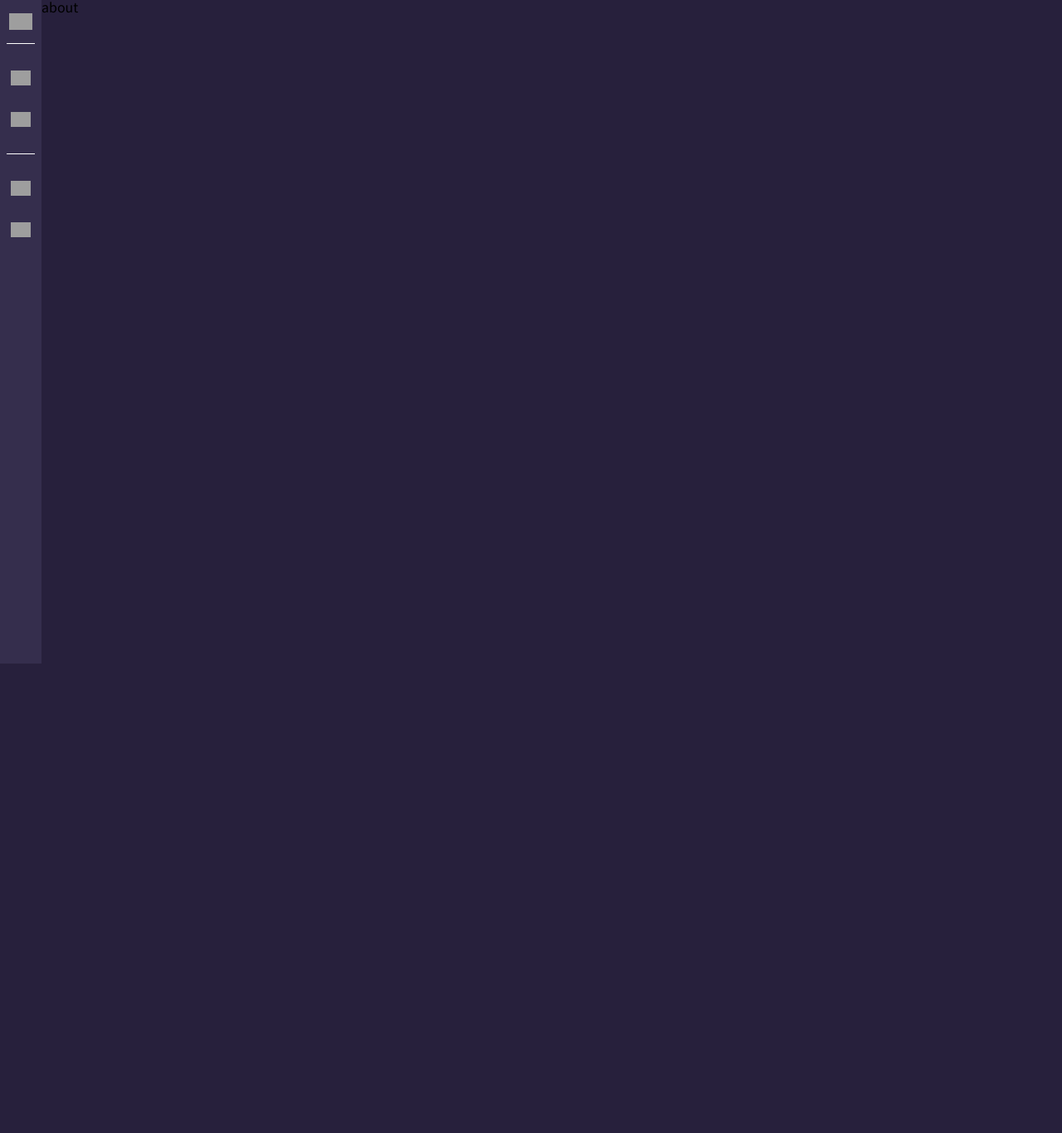
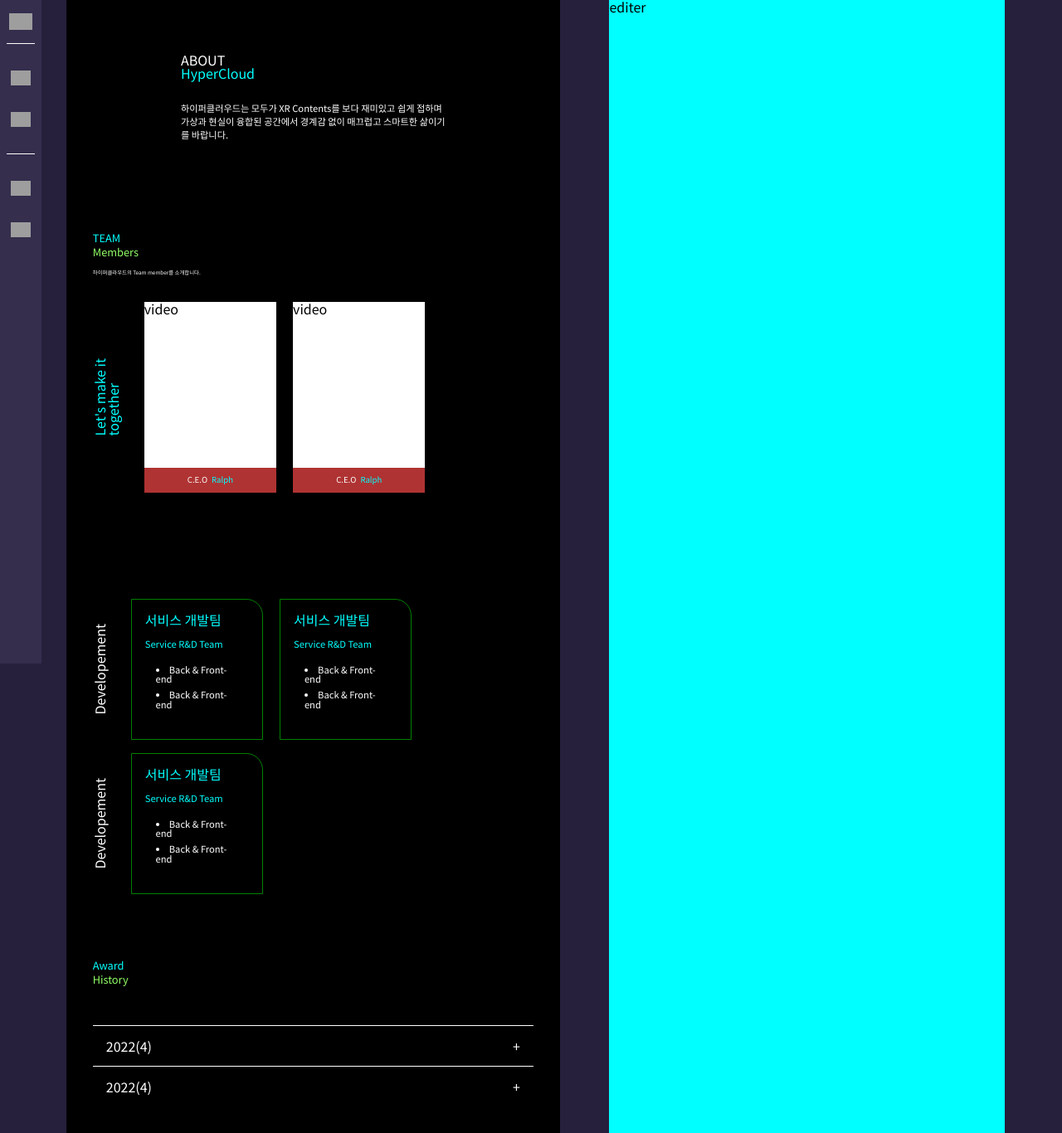
Before and after one commit to Goohyun3436/project-hyper-cloud, a React (Vite) app: page /about in a window 1280 px wide. Shown: the whole page at 83% size. Before the commit the page ends 800 px from the top, so only its background shows below. Built offline with nearby package versions, Linux system fonts and the light colour scheme; grey boxes are pictures that could not be loaded.

Commit message:
Add: preview 존 레이아웃 완성

```diff
--- a/src/components/Auth/AuthWrapper.jsx
+++ b/src/components/Auth/AuthWrapper.jsx
@@ -26,15 +26,12 @@
   top: 50%;
   left: 50%;
   transform: translate(-50%, -50%);
-  width: 80%;
+  min-width: 300px;
   max-width: 500px;
-  margin-left: 28px;
   border-radius: 15px;
 
   ${media.phone`
     min-width: 260px;
-    margin: 0;
-    margin-top: 40px;
   `}
 `;
 
@@ -60,7 +57,7 @@
 const Logo = styled(Link)`
   color: white;
   font-family: 'Rajdhani';
-  font-size: 2.4rem;
+  font-size: 2rem;
   letter-spacing: 5px;
   text-decoration: none;
 
--- a/src/components/Header/Header.jsx
+++ b/src/components/Header/Header.jsx
@@ -43,7 +43,8 @@
 
   useEffect(() => {
     setIsOpenDetailSnb(false);
-    if (location.pathname === '/') setIsContentIconMenu([false, false, false]);
+    if (location.pathname === '/' || location.pathname === '/auth/login')
+      setIsContentIconMenu([false, false, false]);
   }, [location]);
 
   return (
--- a/src/components/PagePositioner.jsx
+++ b/src/components/PagePositioner.jsx
@@ -8,10 +8,17 @@
 export default PagePositioner;
 
 const Wrapper = styled.div`
+  position: absolute;
+  top: 0;
+  width: 93%;
+  height: auto;
+  /* background-color: white; */
   margin: 0;
   margin-left: 50px;
 
   ${media.phone`
+    width: 100%;
+    height: 93%;
     margin: 0;
     margin-top: 40px;
   `}
--- /dev/null
+++ b/src/components/Preview/PreviewAbout.jsx
@@ -0,0 +1,233 @@
+import styled from 'styled-components';
+
+const PreviewAbout = () => {
+  return (
+    <Wrapper>
+      <MainTitleBox>
+        <BigTitle className='title'>
+          <p>ABOUT</p>
+          <p className='aqua-text'>HyperCloud</p>
+        </BigTitle>
+        <span>
+          하이퍼클러우드는 모두가 XR Contents를 보다 재미있고 쉽게 접하며 가상과 현실이 융합된
+          공간에서 경계감 없이 매끄럽고 스마트한 삶이기를 바랍니다.
+        </span>
+      </MainTitleBox>
+      <TemaVideoBox>
+        <div className='content-title'>
+          <SmallTitle className='title'>
+            <p className='aqua-text'>TEAM</p>
+            <p className='green-text'>Members</p>
+          </SmallTitle>
+          <span>하이퍼클라우드의 Team member를 소개합니다.</span>
+        </div>
+        <div className='merber-video-wrap'>
+          <div className='rotation-text aqua-text'>
+            Let's make it
+            <br />
+            together
+          </div>
+          <div className='video-card'>
+            <div className='video'>video</div>
+            <p className='merber-name'>
+              <span>C.E.O</span>Ralph
+            </p>
+          </div>
+          <div className='video-card'>
+            <div className='video'>video</div>
+            <p className='merber-name'>
+              <span>C.E.O</span>Ralph
+            </p>
+          </div>
+        </div>
+      </TemaVideoBox>
+      <TeamInfoBox>
+        <div className='developement-wrap'>
+          <div className='rotation-text'>Developement</div>
+          <div className='text-card'>
+            <span className='aqua-text title'>서비스 개발팀</span>
+            <span className='aqua-text sub-title'>Service R&D Team</span>
+            <ul>
+              <li>Back & Front-end</li>
+              <li>Back & Front-end</li>
+            </ul>
+          </div>
+          <div className='text-card'>
+            <span className='aqua-text title'>서비스 개발팀</span>
+            <span className='aqua-text sub-title'>Service R&D Team</span>
+            <ul>
+              <li>Back & Front-end</li>
+              <li>Back & Front-end</li>
+            </ul>
+          </div>
+        </div>
+        <div className='businessplan-wrap'>
+          <div className='rotation-text'>Developement</div>
+          <div className='text-card'>
+            <span className='aqua-text title'>서비스 개발팀</span>
+            <span className='aqua-text sub-title'>Service R&D Team</span>
+            <ul>
+              <li>Back & Front-end</li>
+              <li>Back & Front-end</li>
+            </ul>
+          </div>
+        </div>
+      </TeamInfoBox>
+      <HistoryBox>
+        <SmallTitle className='title'>
+          <p className='aqua-text'>Award</p>
+          <p className='green-text'>History</p>
+        </SmallTitle>
+        <div className='history-list'>
+          <div className='history-card'>
+            <span>2022(4)</span>
+            <div>+</div>
+          </div>
+          <div className='history-card'>
+            <span>2022(4)</span>
+            <div>+</div>
+          </div>
+        </div>
+      </HistoryBox>
+    </Wrapper>
+  );
+};
+
+export default PreviewAbout;
+
+const HistoryBox = styled.div`
+  margin-top: 5rem;
+  .history-list {
+    margin-top: 3rem;
+    .history-card {
+      display: flex;
+      justify-content: space-between;
+      padding: 1rem;
+      border-top: 1px solid white;
+    }
+  }
+`;
+
+const Wrapper = styled.div`
+  display: flex;
+  flex-direction: column;
+  padding: 2rem;
+  background-color: black;
+  color: white;
+
+  .aqua-text {
+    color: aqua;
+  }
+  .green-text {
+    color: #91ff65;
+  }
+
+  .content-title {
+    span {
+      font-size: 0.4rem;
+    }
+  }
+
+  .rotation-text {
+    writing-mode: vertical-rl;
+    transform: rotate(180deg);
+    margin-right: 30px;
+  }
+`;
+
+const BigTitle = styled.div`
+  p {
+    font-size: 1rem;
+  }
+  margin-bottom: 1.5rem;
+`;
+
+const SmallTitle = styled.div`
+  p {
+    margin-bottom: 0.3rem;
+    font-size: 0.8rem;
+  }
+`;
+
+const MainTitleBox = styled.div`
+  width: 60%;
+  margin: 2rem auto;
+
+  span {
+    width: 50%;
+    font-size: 0.7rem;
+  }
+`;
+
+const TemaVideoBox = styled.div`
+  margin-top: 5rem;
+
+  .merber-video-wrap {
+    display: flex;
+    align-items: center;
+    justify-content: start;
+    margin: 2rem 0;
+
+    .video-card {
+      display: flex;
+      flex-direction: column;
+      justify-content: center;
+      width: 30%;
+      margin-right: 20px;
+      background-color: #b03333;
+
+      .video {
+        width: 100%;
+        height: 200px;
+        background-color: white;
+        color: black;
+      }
+      .merber-name {
+        margin: 10px auto;
+        font-size: 0.6rem;
+        color: aqua;
+        span {
+          color: white;
+          margin-right: 5px;
+        }
+      }
+    }
+  }
+`;
+
+const TeamInfoBox = styled.div`
+  display: flex;
+  flex-direction: column;
+  margin-top: 5rem;
+
+  .developement-wrap,
+  .businessplan-wrap {
+    display: flex;
+    align-items: center;
+    margin-top: 1rem;
+
+    .text-card {
+      display: flex;
+      flex-direction: column;
+      width: 30%;
+      border: 1px solid green;
+      border-top-right-radius: 20px;
+      padding: 1rem;
+      margin-right: 20px;
+
+      .sub-title {
+        margin-top: 1rem;
+        font-size: 0.7rem;
+      }
+
+      ul {
+        padding: 1rem 0.8rem;
+        li {
+          font-size: 0.7rem;
+          list-style: inside;
+          padding: 0.25rem 0;
+        }
+      }
+    }
+  }
+`;
--- a/src/pages/About.jsx
+++ b/src/pages/About.jsx
@@ -1,14 +1,34 @@
 import styled from 'styled-components';
 import PagePositioner from '../components/PagePositioner';
+import PreviewAbout from '../components/Preview/PreviewAbout';
 
 const About = () => {
   return (
     <PagePositioner>
-      <Wrapper>about</Wrapper>
+      <Wrapper>
+        <PreviewBox>
+          <PreviewAbout />
+        </PreviewBox>
+        <EditerBox>editer</EditerBox>
+      </Wrapper>
     </PagePositioner>
   );
 };
 
 export default About;
 
-const Wrapper = styled.div``;
+const Wrapper = styled.div`
+  display: flex;
+  flex-direction: row;
+  justify-content: space-around;
+`;
+
+const PreviewBox = styled.div`
+  width: 50%;
+  background-color: aqua;
+`;
+
+const EditerBox = styled.div`
+  width: 40%;
+  background-color: aqua;
+`;
```
